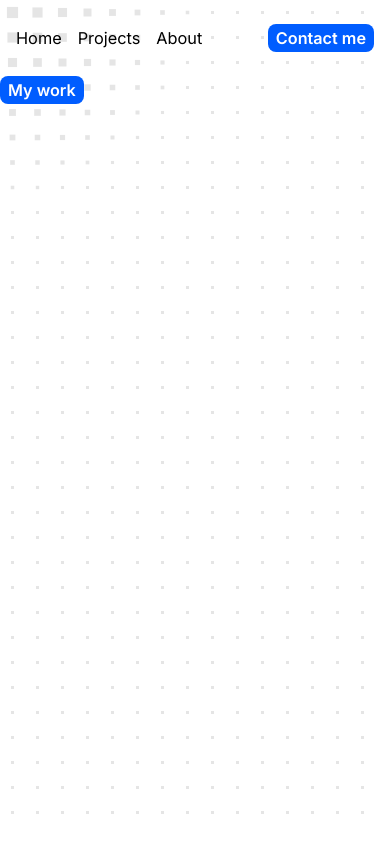
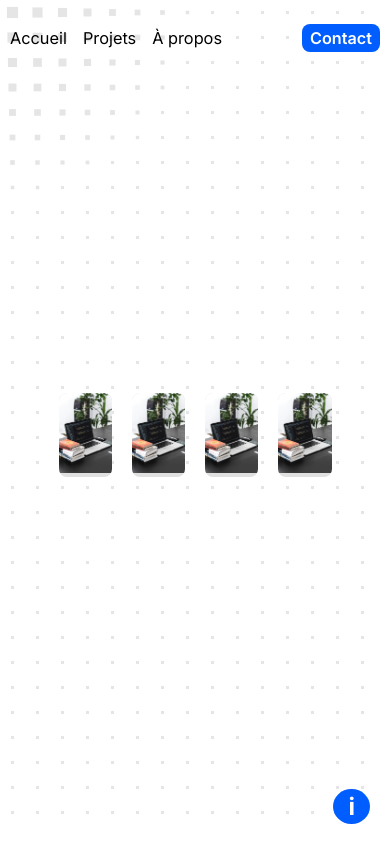
Before and after one commit to GaelCode/Portfolio, a React (Vite) app: page /projects in a window 390 px wide. Built offline with nearby package versions, Linux system fonts and the light colour scheme.

Commit message:
ajout projet

```diff
--- a/src/About/About.tsx
+++ b/src/About/About.tsx
@@ -2,12 +2,16 @@ import '../index.css'
 import './about.css'
 import Header from "../header/header";
 import Fond from "../fond/fond";
+import IndicationButton from "../boutons/indication";
+
 
 const About = () => {
     return(
         <>
+            <IndicationButton></IndicationButton>
             <Fond />
             <main>
+                <div className="container">
                     <Header></Header>
                     <section className='about'>
                         <div className="presentation">
@@ -28,7 +32,10 @@ const About = () => {
                             </div>
                         </div>
                     </section>
+                </div>
+
                 <div className="Formation">
+                    <div className="container">
                         <h2>
                             Formation
                         </h2>
@@ -59,6 +66,7 @@ const About = () => {
                             </div>
                         </div>
                     </div>
+                </div>
             </main>
         </>
     )
--- a/src/About/about.css
+++ b/src/About/about.css
@@ -1,7 +1,7 @@
 .about{
     display: grid;
     gap: 150px;
-    padding: 40px;
+    padding: 40px 0;
 }
 
 body{
--- a/src/Projects/Projects.tsx
+++ b/src/Projects/Projects.tsx
@@ -1,17 +1,56 @@
-import { CTA, Special_CTA } from "../boutons/CTA";
+import IndicationButton from "../boutons/indication";
 import '../index.css'
+import './project.css'
 import Header from "../header/header";
 import Fond from "../fond/fond";
 
 const Projects = () => {
     return(
         <>
+            <IndicationButton></IndicationButton>
             <Fond />
             <main>
-                <Header></Header>
-                <section>
-                    <CTA texte="My work"></CTA>
-                </section>
+                <div className="container">
+                    <Header></Header>
+                    <section className="projects">
+                        <div className="projects-grid">
+                            <a href="https://github.com/GaelCode/Website/tree/master/50WordsChallenge" target="_blank">
+                                <div className="project">
+                                    <img src="src/assets/code-pc.jpg" alt="Project 1"/>
+                                    <div className="project-text">
+                                        <h3>Création d'un jeu en ligne pour entrainer son vocabulaire</h3>
+                                        <button className="project-status">En cours</button>
+                                    </div>
+                                </div>
+                            </a>
+                            <a href="https://github.com/GaelCode/cybersecurity_learning">
+                                <div className="project">
+                                    <img src="src/assets/code-pc.jpg" alt="Project 1"/>
+                                    <div className="project-text">
+                                        <h3>Apprentissage de la cybersécurité en parcourant les différentes techniques</h3>
+                                        <button className="project-status">En cours</button>
+                                    </div>
+                                </div>
+                            </a>
+                            <a href="https://github.com/GaelCode/DorfromantikInspiration">
+                                <div className="project">
+                                    <img src="src/assets/code-pc.jpg" alt="Project 1"/>
+                                    <div className="project-text">
+                                        <h3>Création d'un projet java ressemblant au jeu DorfRomantik</h3>
+                                    </div>
+                                </div>
+                            </a>
+                            <a href="https://github.com/GaelCode/JO2024_siteWeb">
+                                <div className="project">
+                                    <img src="src/assets/code-pc.jpg" alt="Project 1"/>
+                                    <div className="project-text">
+                                        <h3>Création du site web des Jeux Olympique</h3>
+                                    </div>
+                                </div>
+                            </a>
+                        </div>
+                    </section>
+                </div>
             </main>
         </>
     )
--- /dev/null
+++ b/src/Projects/project.css
@@ -0,0 +1,87 @@
+/* Section des projets */
+.projects {
+    width: 100%;
+    height: 85vh;
+    max-width: 1200px;
+    text-align: center;
+    display: grid;
+    justify-content: center;
+    justify-self: center;
+    align-items: center;
+}
+
+.projects-grid {
+    display: grid;
+    grid-template-columns: repeat(4, 1fr);
+    gap: 20px;
+    padding: 30px;
+    width: 90%; /* Applique la largeur de 70% */
+    margin: 0 auto; /* Centre la grille */
+    align-self: center;
+}
+
+.project {
+    background-color: #e0e0e0;
+    border-radius: 8px;
+    text-align: center;
+    transition: box-shadow 0.3s ease;
+    overflow: hidden;
+    position: relative;
+}
+
+.project-text {
+    position: absolute;
+    bottom: 0;
+    left: 0;
+    right: 0;
+    background-color: rgba(0, 0, 0, 0.7); /* Bloc de fond semi-transparent */
+    color: white;
+    padding: 20px;
+    font-size: 18px;
+    text-align: center;
+    height: 100%; /* Assure que le texte prend toute la hauteur de la carte */
+    transform: translateY(100%); /* Le texte est caché en bas de la carte */
+    transition: transform 0.5s ease-in-out; /* Transition plus fluide */
+
+    display: grid;
+    align-items: center;
+}
+
+.project:hover .project-text, .project:focus-visible .project-text {
+    transform: translateY(0); /* Le texte remonte lorsque l'on survole */
+}
+
+.project h3 {
+    font-size: clamp(1rem, 0.8558rem + 0.641vw, 1.625rem);
+    color: white;
+}
+
+.project img {
+    width: 100%;
+    height: 100%;
+    object-fit: cover;
+}
+
+.project:hover, .project:focus-visible {
+    box-shadow: 1px 20px 10px 0px rgba(0, 0, 0, 0.3);
+}
+
+
+/* Bouton pour indiquer que le projet est en cours */
+.project-status {
+    position: absolute;
+    top: 5px;
+    left: 5px;
+    background-color: red;
+    color: white;
+    border: none;
+    padding: 5px 10px;
+    font-size: 14px;
+    border-radius: 5px;
+    cursor: pointer;
+    transition: background-color 0.3s ease;
+}
+
+.project-status:hover {
+    background-color: darkred;
+}
--- a/src/accueil/accueil.css
+++ b/src/accueil/accueil.css
@@ -1,9 +1,9 @@
 .accueil {
     display: grid;
     grid-template-columns: 1fr 1fr;
-    gap: 150px;
-    padding: 40px;
+    gap: auto;
     height: 75vh;
+    padding: 40px 0;
 }
 
 .info {
@@ -100,3 +100,13 @@
         align-content: center;
     }
 }
+
+@media screen and (max-width: 500px) {
+    .info {
+        text-align: center;
+    }
+
+    .list-cta {
+        justify-content: center;
+    }
+}
--- a/src/accueil/accueil.tsx
+++ b/src/accueil/accueil.tsx
@@ -3,12 +3,16 @@ import '../index.css'
 import './accueil.css';
 import Header from "../header/header";
 import Fond from "../fond/fond";
+import IndicationButton from "../boutons/indication";
+
 
 const Accueil = () => {
     return (
         <>
+            <IndicationButton></IndicationButton>
             <Fond />
             <main>
+                <div className="container">
                     <Header></Header>
                     <section className="accueil">
                         <div className="info">
@@ -26,6 +30,7 @@ const Accueil = () => {
                             <p className="credit">Photo de <a href="https://unsplash.com/fr/@altumcode?utm_content=creditCopyText&utm_medium=referral&utm_source=unsplash" target="_blank">AltumCode</a> sur <a href="https://unsplash.com/fr/photos/macbook-pro-sur-table-en-bois-noir-PNbDkQ2DDgM?utm_content=creditCopyText&utm_medium=referral&utm_source=unsplash" target="_blank">Unsplash</a></p>
                         </div>
                     </section>
+                </div>
             </main>
         </>
 
--- /dev/null
+++ b/src/boutons/indication.tsx
@@ -0,0 +1,13 @@
+import './indicationButton.css';
+
+const IndicationButton = () => {
+    return (
+        <a href="https://github.com/GaelCode" target='_blank'>
+            <div className="indication-btn">
+                i
+            </div>
+        </a>
+    );
+};
+
+export default IndicationButton;
--- /dev/null
+++ b/src/boutons/indicationButton.css
@@ -0,0 +1,18 @@
+.indication-btn {
+    position: fixed;  /* Fixe le bouton à un emplacement spécifique dans la fenêtre */
+    bottom: 20px;     /* Distance par rapport au bas de l'écran */
+    right: 20px;      /* Distance par rapport au côté droit de l'écran */
+    background-color: #005DFF; /* Bleu */
+    color: white;
+    padding: 3px 15px;
+    border-radius: 50%;
+    font-weight: bold;
+    text-align: center;
+    cursor: pointer;
+    transition: transform 0.3s ease, box-shadow 0.3s ease;
+    font-size: 24px;
+}
+
+.indication-btn:hover, .indication-btn:focus-visible {
+    background-color: #004bce;
+}
--- a/src/header/header.css
+++ b/src/header/header.css
@@ -1,10 +1,11 @@
 header{
-    padding: 24px 40px;
+    padding: 24px 0;
 }
 
 .menu {
     display: flex;
     width: 100%;
+    max-width: 100%;
     justify-content: space-between;
 }
 
@@ -47,12 +48,6 @@ a{
     text-decoration: none;
 }
 
-@media screen and (max-width: 500px) {
-    header{
-        padding: 24px 16px;
-    }
-}
-
 @media screen and (max-width: 400px) {
     .menu ul {
         gap: 16px;
--- a/src/header/header.tsx
+++ b/src/header/header.tsx
@@ -6,12 +6,12 @@ const Header = () => {
         <header>
             <div className="menu">
                 <ul>
-                    <li><a href="/">Home</a></li>
-                    <li><a href="/projects">Projects</a></li>
-                    <li><a href="/about">About</a></li>
+                    <li><a href="/">Accueil</a></li>
+                    <li><a href="/projects">Projets</a></li>
+                    <li><a href="/about">À propos</a></li>
                 </ul>
                 <a href="mailto:goddosmarcel@gmail.com">
-                    <CTA texte="Contact me"></CTA>
+                    <CTA texte="Contact"></CTA>
                 </a>
             </div>
 
--- a/src/index.css
+++ b/src/index.css
@@ -1,20 +1,47 @@
 @import url('https://fonts.googleapis.com/css2?family=IBM+Plex+Mono:ital,wght@0,100;0,200;0,300;0,400;0,500;0,600;0,700;1,100;1,200;1,300;1,400;1,500;1,600;1,700&family=Inter:ital,opsz,wght@0,14..32,100..900;1,14..32,100..900&display=swap');
 
+/* Police par défaut */
 * {
     font-family: "Inter", sans-serif;
+    box-sizing: border-box;
 }
 
+/* Corps de la page */
 body {
     height: fit-content;
     min-height: 100vh;
-    width: 100vw;
+    width: 100%; /* Exclut la scrollbar */
     margin: 0;
     padding: 0;
     position: relative;
-    overflow: hidden;
+    overflow-x: hidden; /* Empêche les débordements horizontaux */
 }
 
+/* Section principale */
 main {
     width: 100%;
     min-height: 100vh;
 }
+
+/* Styles de base pour le container */
+.container {
+    width: 100%;
+    max-width: 1400px; /* Limite la largeur maximale */
+    min-height: 100vh;
+    margin: 0 auto; /* Centre le contenu */
+    padding: 0 20px; /* Ajoute un padding latéral */
+    transition: all 0.3s ease;
+}
+
+/* Évite que les enfants débordent */
+.container > * {
+    max-width: 100%; /* Limite la largeur des enfants */
+    overflow-wrap: break-word; /* Gère les mots longs */
+}
+
+/* Responsive pour petits écrans */
+@media (max-width: 768px) {
+    .container {
+        padding: 0 10px; /* Réduit les marges sur petits écrans */
+    }
+}
```
Lines whose indentation alone changed are shown as unchanged.
